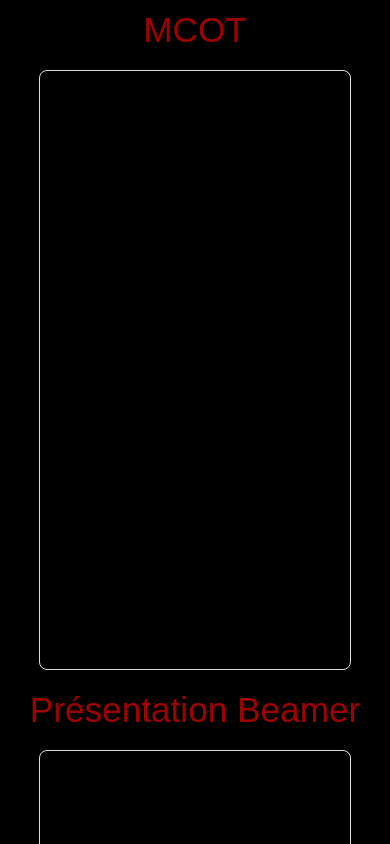
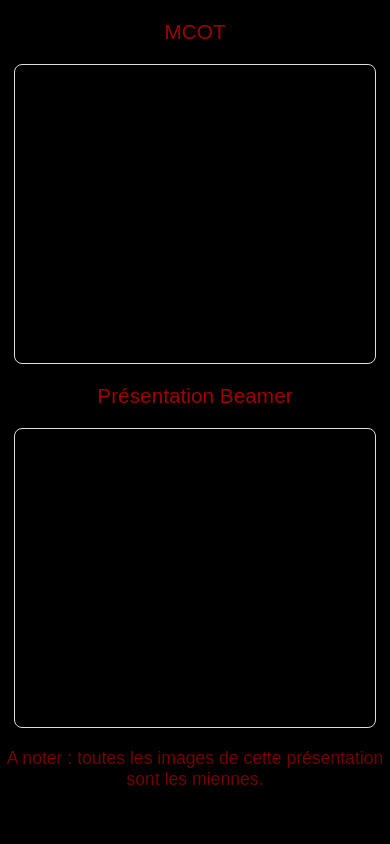
Before and after one commit to UseLess289/sam-gallery2.0, a plain HTML site: page TIPE/pdf.html in a window 390 px wide. Shown: the top 844 px of the page. Drawn offline with Linux system fonts and the light colour scheme.

Commit message:
responsive pour les pdfs

```diff
--- a/style.css
+++ b/style.css
@@ -220,3 +220,37 @@ footer::before {
     padding: 0 2vw;
   }
 }
+
+/* Responsive pdf */
+@media (max-width: 768px) {
+    .pdf-section {
+        margin: 30px 0;
+        padding: 0 15px;
+    }
+
+    .pdf-section h1 {
+        font-size: 1.5rem;
+        margin-bottom: 15px;
+    }
+
+    .pdf-container iframe {
+        height: 400px;
+        width: 95%;
+    }
+}
+
+@media (max-width: 480px) {
+    .pdf-section {
+        margin: 20px 0;
+        padding: 0 10px;
+    }
+
+    .pdf-section h1 {
+        font-size: 1.3rem;
+    }
+
+    .pdf-container iframe {
+        height: 300px;
+        width: 98%;
+    }
+}
```
